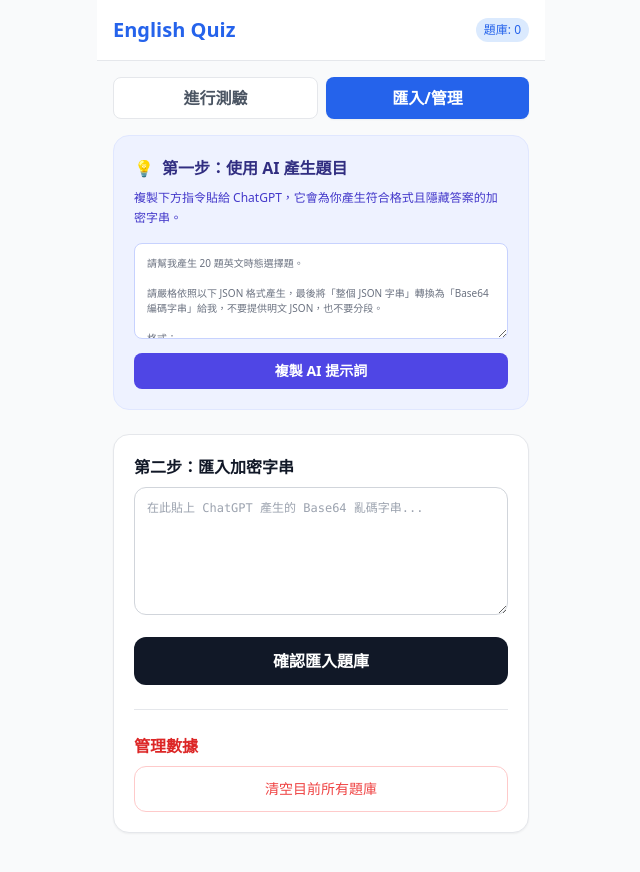
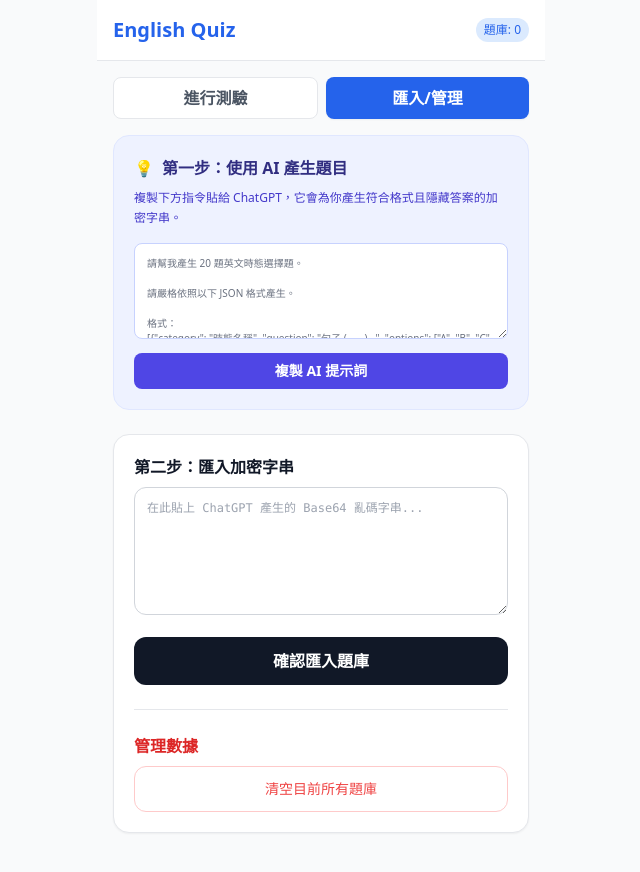
Before and after one commit to zhuang1954/test, a plain HTML site: page index.html in a window 1280 px wide. Both pictures are taken after a click on the button "匯入/管理". Shown: the whole page, without its empty margins (319-959 px from the left). Drawn offline with nearby package versions, Linux system fonts and the light colour scheme.

Commit message:
Update textarea instructions for JSON format
Removed instruction to provide plain JSON and added emphasis on JSON format.

```diff
--- a/index.html
+++ b/index.html
@@ -63,7 +63,7 @@
                 <div class="relative">
                     <textarea id="ai-prompt" readonly class="w-full text-[10px] bg-white border border-indigo-200 rounded-lg p-3 h-24 text-gray-500 mb-2 overflow-hidden">請幫我產生 20 題英文時態選擇題。
 
-請嚴格依照以下 JSON 格式產生，最後將「整個 JSON 字串」轉換為「Base64 編碼字串」給我，不要提供明文 JSON，也不要分段。
+請嚴格依照以下 JSON 格式產生。
 
 格式：
 [{"category": "時態名稱", "question": "句子 (____)...", "options": ["A", "B", "C", "D"], "answer": 0}]
```
